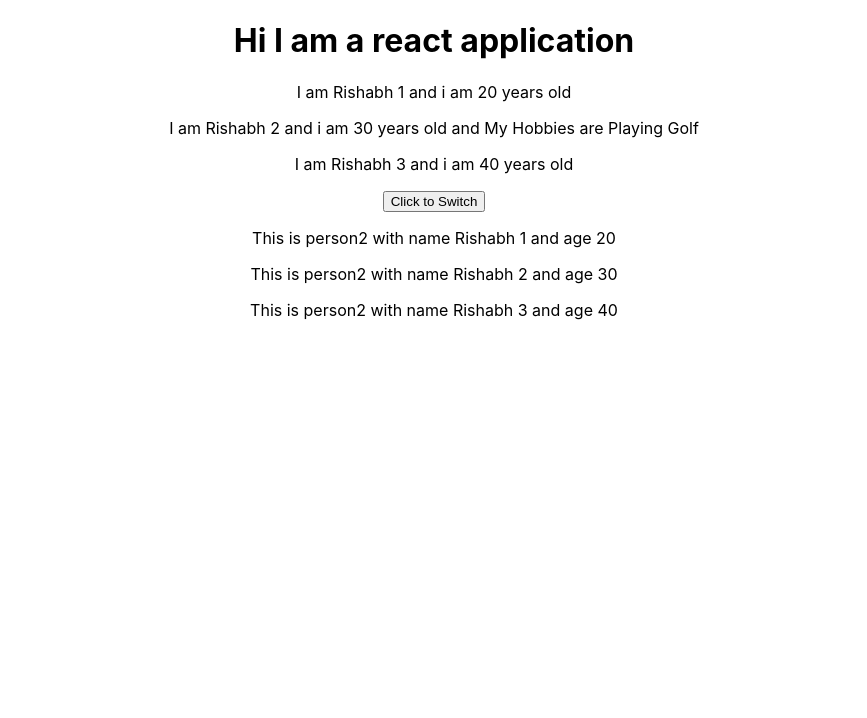
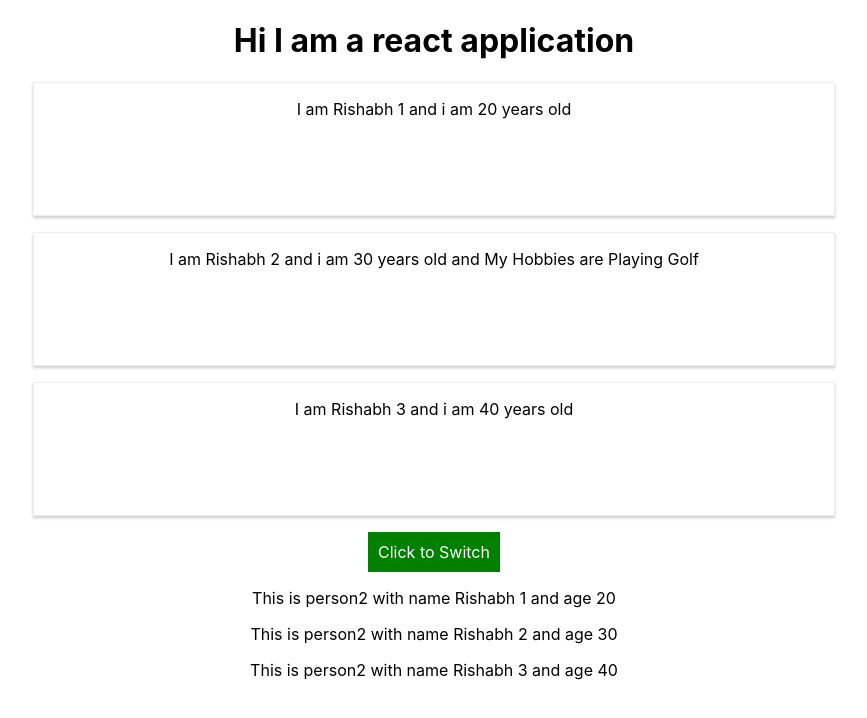
Before and after one commit to rkalra1996/react_tuts, a React (Create React App) app: page / in a window 1280 px wide. Shown: the top 718 px of the page, without its empty margins (206-1073 px from the left). Built offline with nearby package versions, Linux system fonts and the light colour scheme; the HTML template or start-up script is replaced by a standard one.

Commit message:
different ways to style components

```diff
--- a/src/App.js
+++ b/src/App.js
@@ -27,6 +27,15 @@ class App extends Component {
     })
   }
   render() {
+    const buttonStyle = {
+      minWidth: '100px',
+      font: 'inherit',
+      cursor: 'pointer',
+      padding: '10px',
+      backgroundColor: 'green',
+      color: 'white',
+      border: 'none'
+    }
     return (
       <div className="App">
         <h1>Hi I am a react application</h1>
@@ -38,7 +47,7 @@ class App extends Component {
          * and will result into errors. Since it has to be called later on, we are just passing the reference of the function
          * rather than calling it immediately
          */}
-        <button onClick={this.switchNameHandler}>Click to Switch</button>
+        <button style={buttonStyle} onClick={this.switchNameHandler}>Click to Switch</button>
         <Person2 />
       </div>
     );
--- /dev/null
+++ b/src/Person/Person.css
@@ -0,0 +1,9 @@
+.Person {
+    width: 60%;
+    min-height: 100px;
+    margin: 16px auto;
+    padding: 16px;
+    text-align: center;
+    border: 1px solid #eee;
+    box-shadow: 0px 2px 3px #ccc;
+}
--- a/src/Person/Person.js
+++ b/src/Person/Person.js
@@ -1,4 +1,6 @@
 import React from 'react';
+
+import './Person.css';
 // functional component
 const person = (props) => {
     // This is stateless component as it does not use internal state
@@ -7,7 +9,7 @@ const person = (props) => {
     // In case of class based components, this.props is by default available, you don't need to provide it seperately
     // App component is example of class based component
     return (
-<p onClick={props.click}>I am {props.name} and i am {props.age} years old {props.children ? 'and ' + props.children : ''}</p>
+<p className="Person" onClick={props.click}>I am {props.name} and i am {props.age} years old {props.children ? 'and ' + props.children : ''}</p>
     );
 }
 
```
